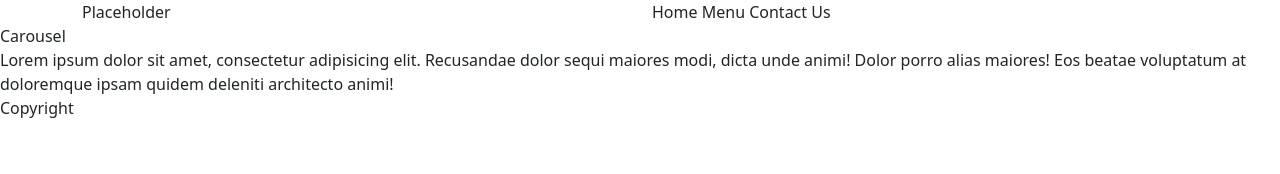
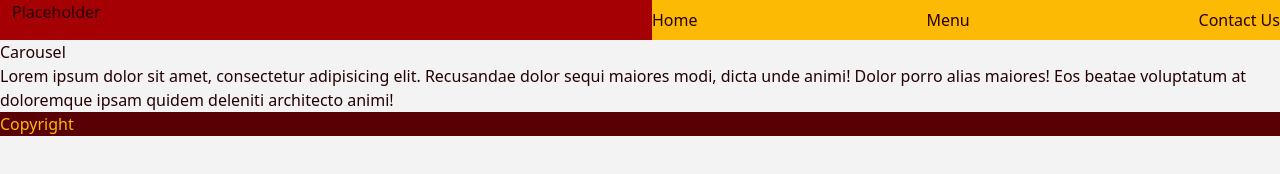
Before and after one commit to cdaultman/basic-business-website, a website: page index.html in a window 1280 px wide. Drawn offline with nearby package versions, Linux system fonts and the light colour scheme.

Commit message:
Added html files for future pages, plus some basic formatting

```diff
--- a/css/style.scss
+++ b/css/style.scss
@@ -0,0 +1,10 @@
+root {
+
+}
+
+.title {
+    background-color: red;
+}
+nav {
+    background-color: yellow;
+}
--- a/index.html
+++ b/index.html
@@ -5,17 +5,18 @@
     <meta name="viewport" content="width=device-width, initial-scale=1.0">
     <title>Document</title>
     <link href="https://cdn.jsdelivr.net/npm/bootstrap@5.3.8/dist/css/bootstrap.min.css" rel="stylesheet" integrity="sha384-sRIl4kxILFvY47J16cr9ZwB07vP4J8+LH7qKQnuqkuIAvNWLzeN8tE5YBujZqJLB" crossorigin="anonymous">
+    <link rel="stylesheet" href="./css/style.css">
 </head>
 <body>
-    <header class="container">
+    <header class="container-fluid">
         <div class="row">
             <div class="title col">
                 Placeholder
             </div>
-            <nav class="col">
-                <a>Home</a>
-                <a>Menu</a>
-                <a>Contact Us</a>
+            <nav class="col navbar">
+                <a class="nav-link active" href="#">Home</a>
+                <a class="nav-link" href="./menu.html">Menu</a>
+                <a class="nav-link" href="./contact.html">Contact Us</a>
             </nav>
         </div>
     </header>
```
Also changed, not shown: contact.html (added), css/style.css, menu.html (added).
